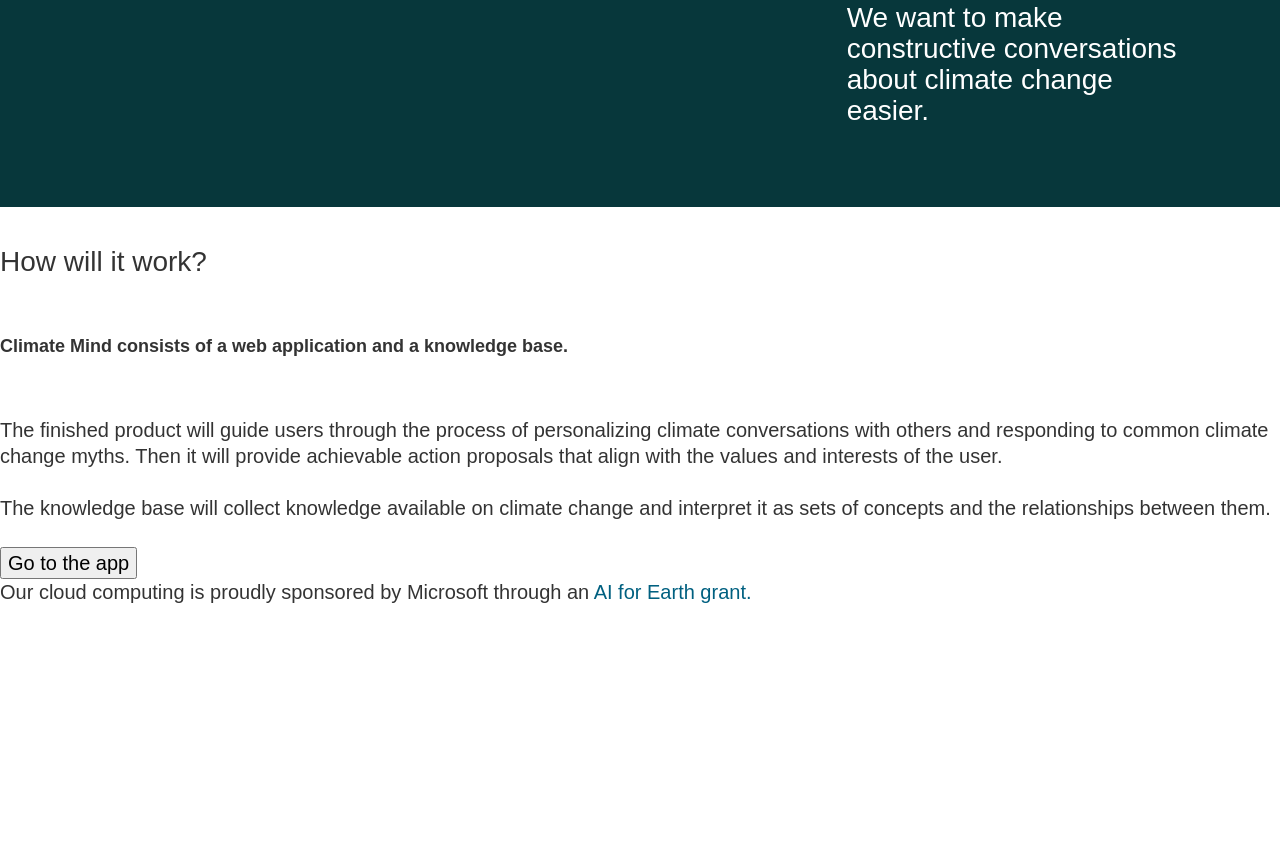
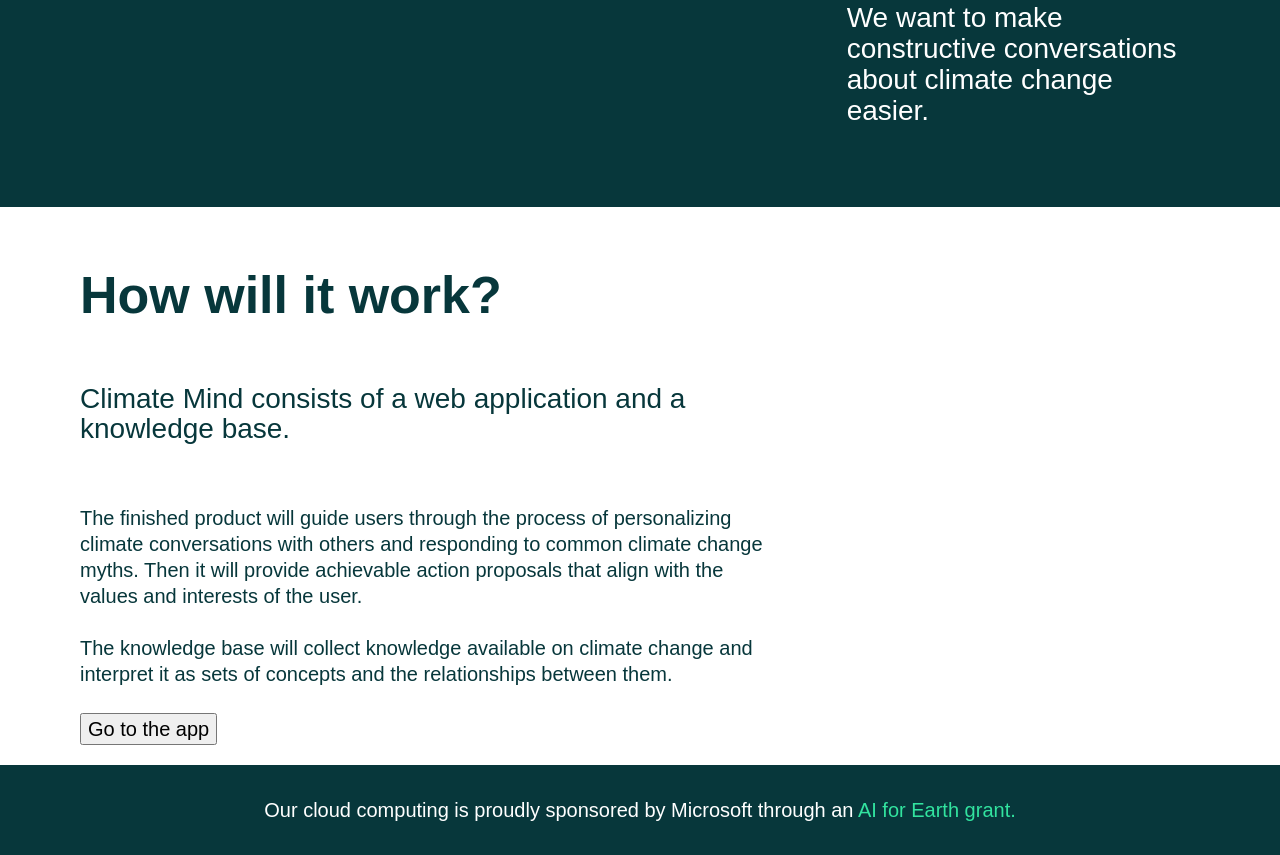
Before and after one commit to NickCallaghan/climatemind-gatsby, a Gatsby site: page / in a window 1280 px wide. Shown: the part 1794-2649 px from the top of the page. Before the commit the page ends 2399 px from the top, so only its background shows below. Built offline with nearby package versions, Linux system fonts and the light colour scheme; Gatsby itself is replaced by a stand-in of ours; a web font is replaced by a local one.

Commit message:
first few sections + added gats image

```diff
--- a/gatsby-config.js
+++ b/gatsby-config.js
@@ -5,6 +5,9 @@ module.exports = {
     author: `@gatsbyjs`,
   },
   plugins: [
+    `gatsby-plugin-image`,
+    `gatsby-plugin-sharp`,
+    `gatsby-transformer-sharp`,
     `gatsby-plugin-react-helmet`,
     {
       resolve: `gatsby-source-filesystem`,
@@ -22,13 +25,11 @@ module.exports = {
         },
       },
     },
-    `gatsby-transformer-sharp`,
-    `gatsby-plugin-sharp`,
     {
       resolve: `gatsby-plugin-manifest`,
       options: {
-        name: `gatsby-starter-default`,
-        short_name: `starter`,
+        name: `Climate Mind`,
+        short_name: `CMind`,
         start_url: `/`,
         background_color: `#663399`,
         theme_color: `#663399`,
--- a/src/components/homepage/how.jsx
+++ b/src/components/homepage/how.jsx
@@ -1,22 +1,50 @@
 import React from "react"
+import styled from "styled-components"
+
+const HowStyles = styled.div`
+  background-color: var(--color-white);
+  padding: var(--padding-regular-xy);
+  color: var(--color-dark2);
+  .how__wrapper {
+    display: grid;
+    grid-template-columns: 4fr 2fr;
+    max-width: 1120px;
+    margin: 0 auto;
+    grid-gap: 3em;
+    @media (max-width: 900px) {
+      grid-template-columns: 3fr 1fr;
+    }
+    @media (max-width: 800px) {
+      grid-template-columns: 1fr;
+    }
+  }
+`
 
 export const how = () => {
   return (
-    <section>
-      <h3>How will it work?</h3>
-      <h4>Climate Mind consists of a web application and a knowledge base.</h4>
+    <HowStyles>
+      <div className="how__wrapper">
+        <div>
+          <h2>How will it work?</h2>
+          <h3>
+            Climate Mind consists of a web application and a knowledge base.
+          </h3>
           <p>
             The finished product will guide users through the process of
-        personalizing climate conversations with others and responding to common
-        climate change myths. Then it will provide achievable action proposals
-        that align with the values and interests of the user.
+            personalizing climate conversations with others and responding to
+            common climate change myths. Then it will provide achievable action
+            proposals that align with the values and interests of the user.
           </p>
           <p>
-        The knowledge base will collect knowledge available on climate change
-        and interpret it as sets of concepts and the relationships between them.
+            The knowledge base will collect knowledge available on climate
+            change and interpret it as sets of concepts and the relationships
+            between them.
           </p>
           <button>Go to the app</button>
-    </section>
+        </div>
+        {/* <img src={require("../../images/app-preview.jpg")} /> */}
+      </div>
+    </HowStyles>
   )
 }
 
--- a/src/components/homepage/sponsor.jsx
+++ b/src/components/homepage/sponsor.jsx
@@ -1,13 +1,38 @@
 import React from "react"
+import styled from "styled-components"
+
+const BannerStyles = styled.aside`
+  width: 100%;
+  background-color: var(--color-dark2);
+  color: var(--color-white);
+  text-align: center;
+  p {
+    max-width: 1200px;
+    margin: 0 auto;
+    padding: 32px 36px;
+  }
+  a,
+  a:visited {
+    color: var(--color-secondary);
+  }
+  a:hover,
+  a:focus,
+  a:active {
+    color: var(--color-white);
+    text-decoration: underline;
+  }
+`
 
 export const sponsor = () => {
   return (
-    <aside>
-      Our cloud computing is proudly sponsored by Microsoft through an{" "}
-      <a href="https://www.microsoft.com/en-us/ai/ai-for-earth-grants">
-        AI for Earth grant.
-      </a>
-    </aside>
+    <BannerStyles>
+      <p>
+        Our cloud computing is proudly sponsored by Microsoft through an{" "}
+        <a href="https://www.microsoft.com/en-us/ai/ai-for-earth-grants">
+          AI for Earth grant.
+        </a>
+      </p>
+    </BannerStyles>
   )
 }
 
```
Also changed, not shown: package.json (+4 -3 lines), src/images/favicon/favicon-32x32.png (deleted), src/images/gatsby-astronaut.png (deleted), src/images/gatsby-icon.png (deleted), 1 other file. Lines whose indentation alone changed are shown as unchanged.
